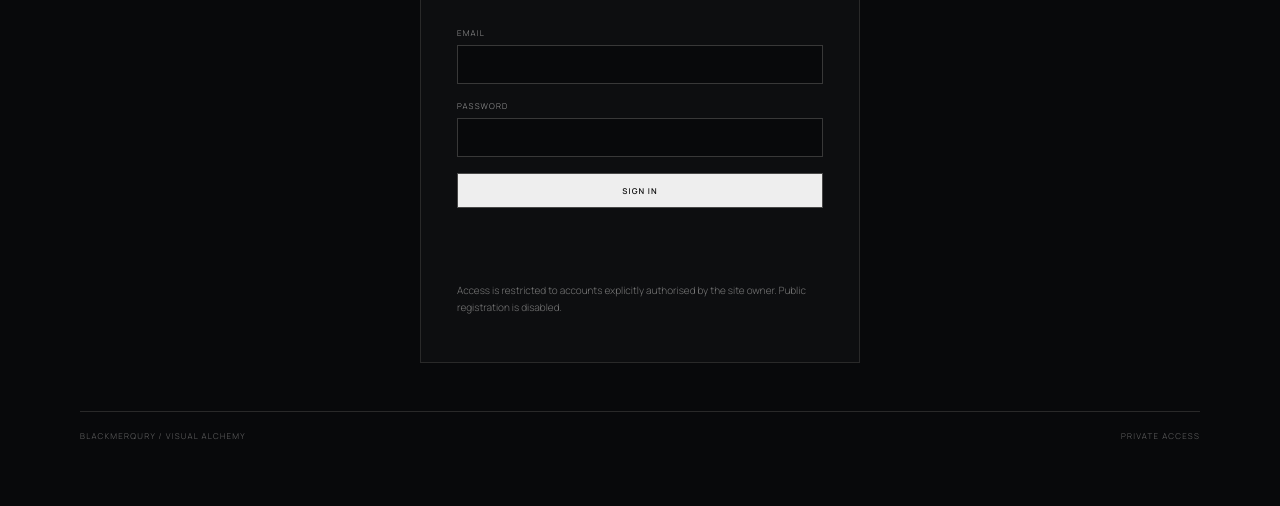
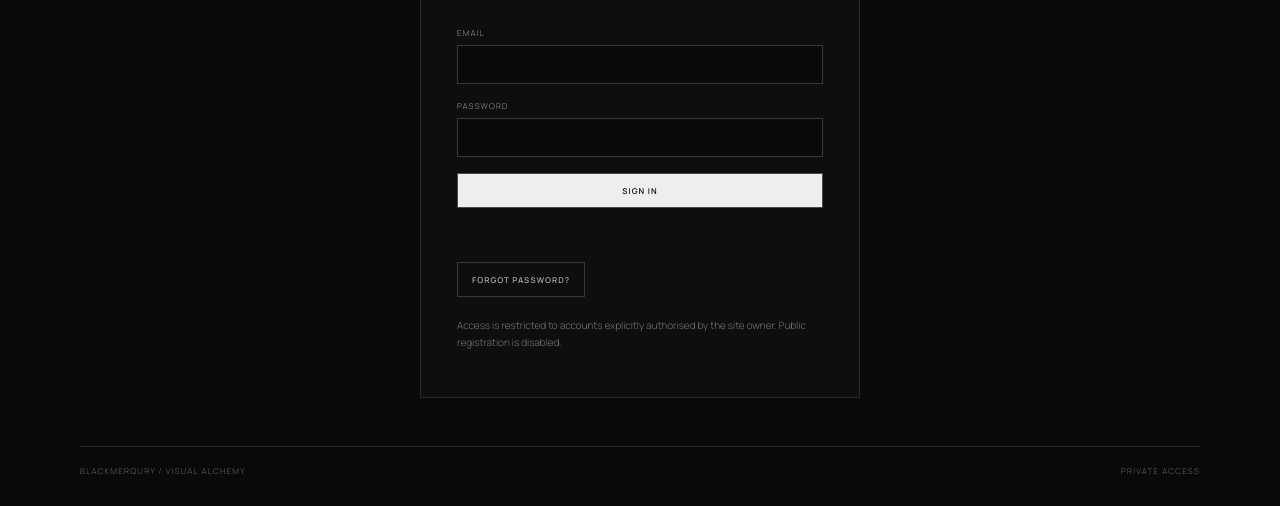
Before and after one commit to blackmilq-ai/blackmerqury-website, a plain HTML site: page admin.html in a window 1280 px wide. Shown: the part 334-840 px from the top of the page. Before the commit the page ends 805 px from the top, so only its background shows below. Drawn offline with nearby package versions, Linux system fonts and the light colour scheme.

Commit message:
Add Backstage password recovery UI

```diff
--- a/admin.html
+++ b/admin.html
@@ -2,7 +2,7 @@
 <html lang="en"><head><meta charset="UTF-8"><meta name="viewport" content="width=device-width,initial-scale=1"><meta name="theme-color" content="#08090b"><meta name="robots" content="noindex,nofollow"><link rel="icon" type="image/svg+xml" href="/favicon.svg"><title>BLACKMERQURY — Backstage</title><link rel="preconnect" href="https://fonts.googleapis.com"><link rel="preconnect" href="https://fonts.gstatic.com" crossorigin><link href="https://fonts.googleapis.com/css2?family=Manrope:wght@300;400;500;600;700&display=swap" rel="stylesheet"><link rel="stylesheet" href="styles.css"><link rel="stylesheet" href="admin.css"><script src="https://cdn.jsdelivr.net/npm/@supabase/supabase-js@2"></script><script src="admin.js" defer></script></head>
 <body class="admin-body"><header class="admin-header"><a class="admin-brand" href="/">BLACKMERQURY <span>/ BACKSTAGE</span></a><a href="/" class="admin-exit">VIEW WEBSITE ↗</a></header>
 <main class="admin-main">
-<section id="login-panel" class="login-panel"><p class="admin-eyebrow">PRIVATE ACCESS / AUTHENTICATED SESSION</p><h1>BACKSTAGE</h1><p class="admin-subtitle">Sign in to manage the BLACKMERQURY portfolio.</p><form id="login-form"><label>EMAIL<input id="login-email" type="email" autocomplete="username" required></label><label>PASSWORD<input id="login-password" type="password" autocomplete="current-password" required></label><button class="admin-button" type="submit">SIGN IN</button><p id="login-message" class="admin-message" role="status"></p></form><p class="login-footnote">Access is restricted to accounts explicitly authorised by the site owner. Public registration is disabled.</p></section>
+<section id="login-panel" class="login-panel"><p class="admin-eyebrow">PRIVATE ACCESS / AUTHENTICATED SESSION</p><h1>BACKSTAGE</h1><p class="admin-subtitle">Sign in to manage the BLACKMERQURY portfolio.</p><form id="login-form"><label>EMAIL<input id="login-email" type="email" autocomplete="username" required></label><label>PASSWORD<input id="login-password" type="password" autocomplete="current-password" required></label><button class="admin-button" type="submit">SIGN IN</button><p id="login-message" class="admin-message" role="status"></p></form><button id="forgot-password" class="admin-button subtle" type="button">FORGOT PASSWORD?</button><section id="recovery-panel" hidden><h2>SET A NEW PASSWORD</h2><form id="recovery-form"><label>NEW PASSWORD<input id="new-password" type="password" autocomplete="new-password" minlength="10" required></label><label>CONFIRM PASSWORD<input id="confirm-password" type="password" autocomplete="new-password" minlength="10" required></label><button class="admin-button" type="submit">UPDATE PASSWORD</button><p id="recovery-message" class="admin-message" role="status"></p></form></section><p class="login-footnote">Access is restricted to accounts explicitly authorised by the site owner. Public registration is disabled.</p></section>
 <section id="workspace" hidden><div class="admin-intro"><div><p class="admin-eyebrow">PRIVATE WORKSPACE / CONTENT CONTROL</p><h1>BACKSTAGE</h1><p class="admin-subtitle">Portfolio content management</p></div><div class="workspace-actions"><span class="draft-status">CONNECTED CMS</span><button id="logout-btn" class="admin-button subtle">SIGN OUT</button></div></div>
 <div class="cms-notice"><strong>CONTENT MANAGEMENT</strong><p>Changes saved here are stored in the CMS database. The public portfolio displays published items. Image and video uploads are stored in the BLACKMERQURY media bucket.</p></div>
 <div class="admin-toolbar"><div><span id="item-count">0</span><small id="item-count-label"> PORTFOLIO ITEMS</small></div><div class="toolbar-actions"><button id="add-btn" class="admin-button">+ ADD ITEM</button></div></div>
```
